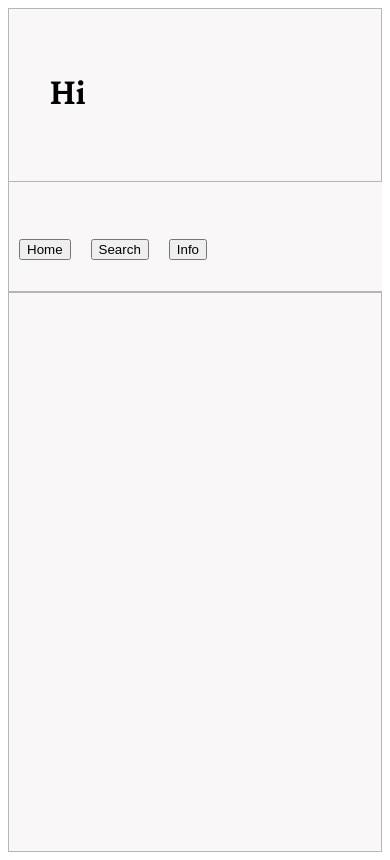
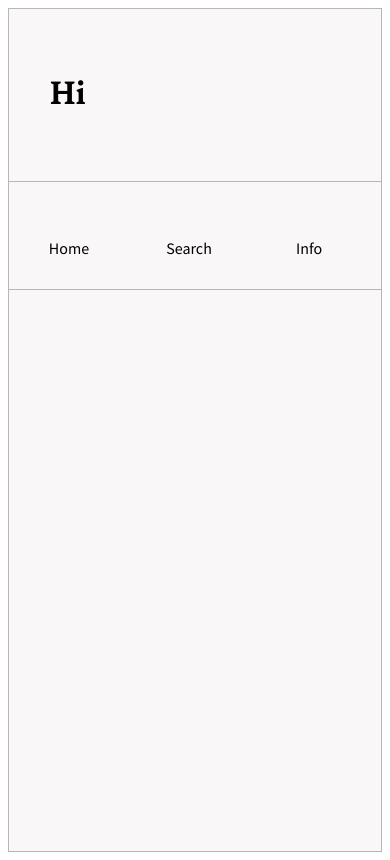
Before and after one commit to OG-Miller/uspace, a React app: page / in a window 390 px wide. Built offline with nearby package versions, Linux system fonts and the light colour scheme.

Commit message:
fix: make borders in mobile mode equal width

```diff
--- a/src/App.tsx
+++ b/src/App.tsx
@@ -12,7 +12,6 @@ export interface AppProps {
 export const App = () => {
 
     const [state, setState] = React.useState("home");
-    //const GlobalState = React.useContext(RoutingContext);
 
     return (
         <RoutingContext.Provider value={{ routeState: state, setRouteState: setState }}>
@@ -94,16 +93,21 @@ const HeaderWrapper = styled.div<Mode>`
 
 `
 const ToolbarWrapper = styled.div<Mode>`
+    display: flex;
+    min-width: fit-content;
     grid-area: toolbar;
-    display: flex;
     background-color: var(--background);
     border: var(--border);
-    border-right: 0px;
+    border-right: var(--border);
+    border-bottom: 0;
     padding-top: 30px;
 
  @media (min-width: 570px) {
    display: grid;
    flex-direction: column;
+    border-right: 0;
+    border-bottom: var(--border);
+
   }
 
 `
--- a/src/Toolbar.tsx
+++ b/src/Toolbar.tsx
@@ -16,6 +16,7 @@ export const Toolbar = () => (
 
 const Wrapper = styled.ul`
   display: flex;
+  align-contents: center;
   flex-direction: row;
   padding: 0;
 
--- a/src/toolbar-option.tsx
+++ b/src/toolbar-option.tsx
@@ -9,27 +9,28 @@ export interface ToolbarOptionProps {
 
 
 export const ToolbarOption = (props: ToolbarOptionProps) => {
-    const { routeState, setRouteState } = useContext(RoutingContext);
+    const { setRouteState } = useContext(RoutingContext);
 
     const handleClick = (title: string) => {
         setRouteState(title);
     }
 
     return (
-        <Wrapper>
-            <button onClick={() => handleClick(props.title)}>
+        <StyledWrapper>
+            <div onClick={() => handleClick(props.title)}>
                 {props.title}
-            </button>
-        </Wrapper>
+            </div>
+        </StyledWrapper>
     )
 };
 
-const Wrapper = styled.li`
+const StyledWrapper = styled.li`
+   display: flex;
+   justify-content: center;
    color: black;
    list-style-type: none;
    padding: 10px;
    padding-bottom: 15px;
-   width: 100%;
-  justify-self: centre;
+   width: 100px;
   font-family: var(--app-font);
 `
```
Also changed, not shown: src/button.tsx (+6 -2 lines).
